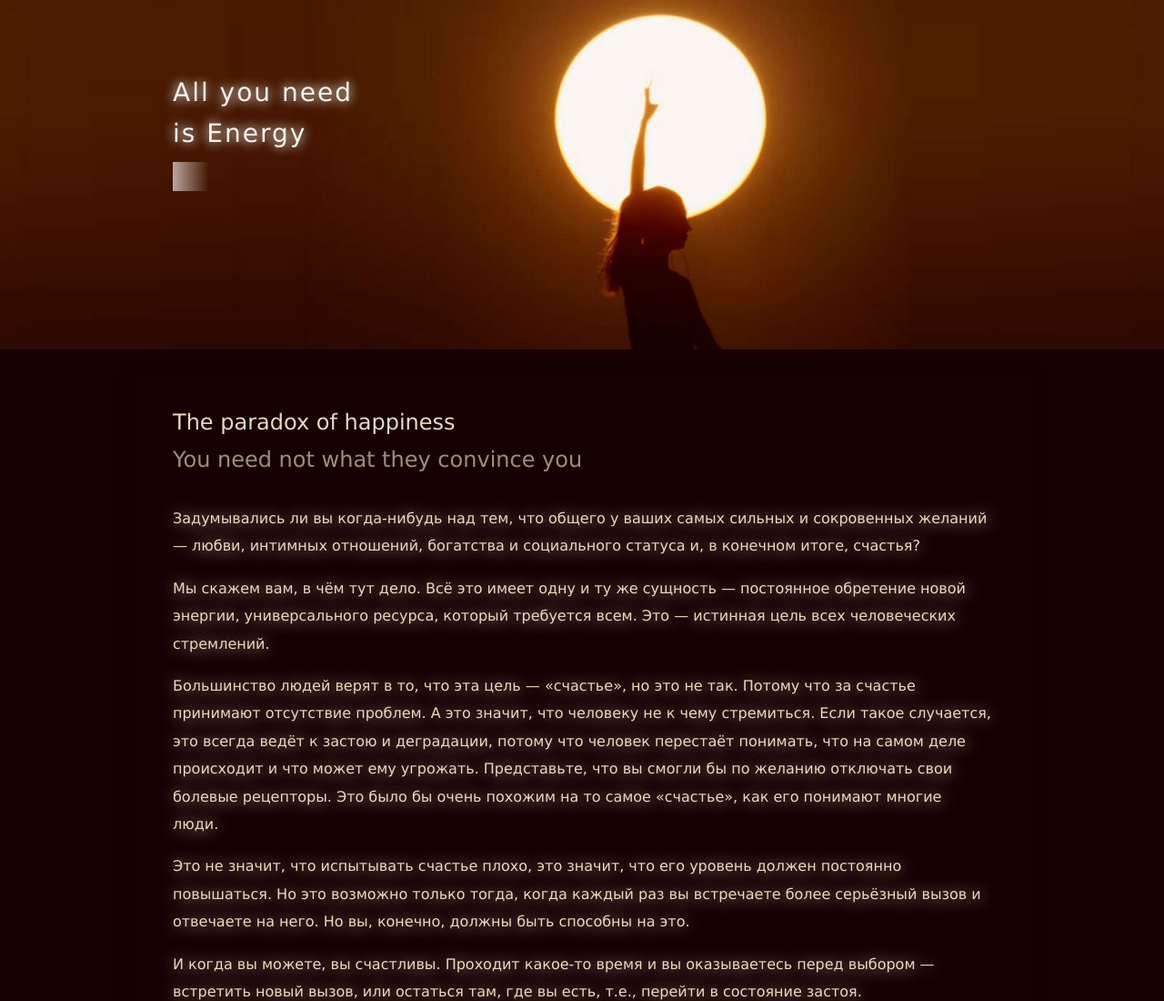
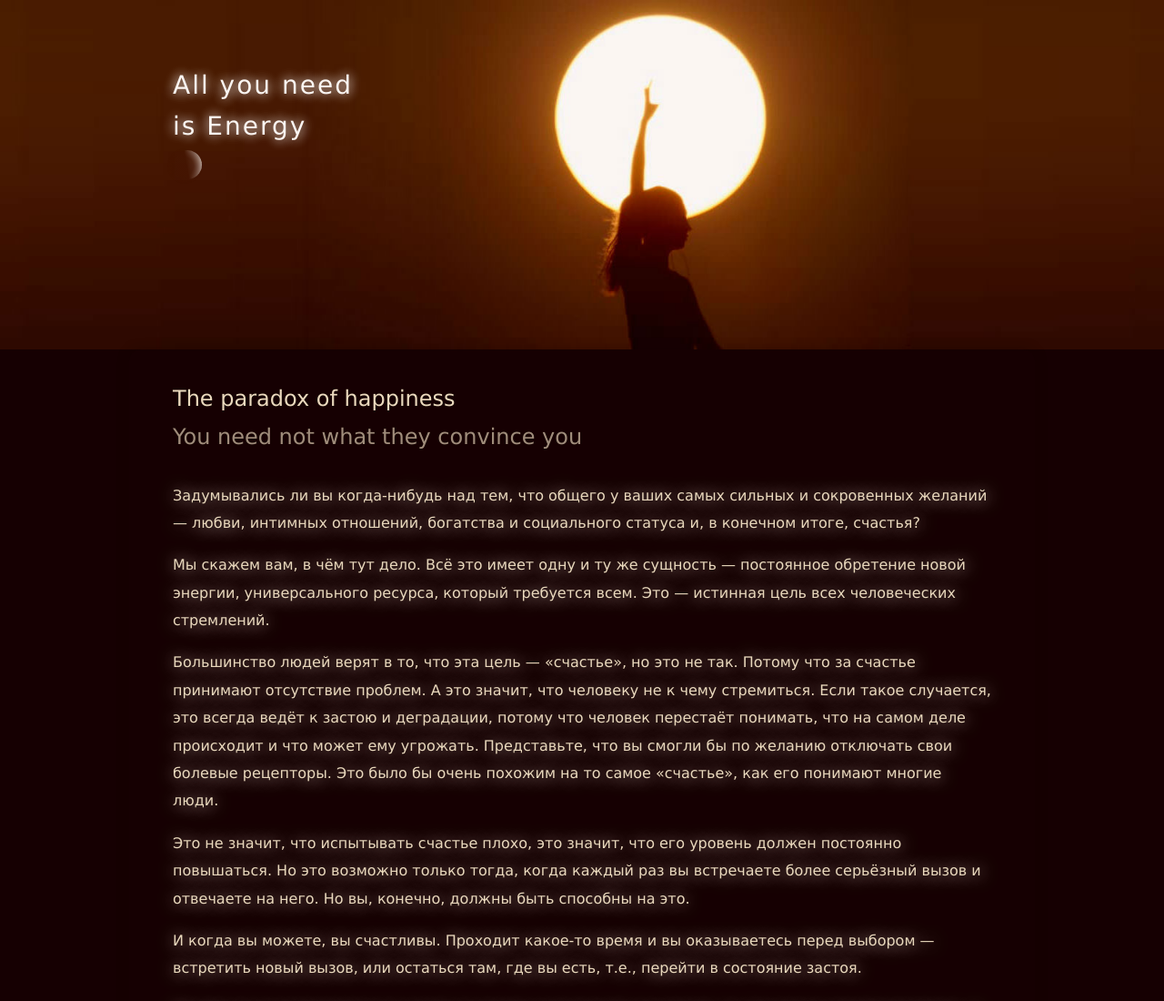
Before and after one commit to srgg6701/follow-energy, a website: page index.html in a window 1280 px wide. Shown: the top 1100 px of the page at 91% size. Drawn offline with Linux system fonts and the light colour scheme.

Commit message:
Re-arranging css rules for different breakpoints

```diff
--- a/css/css.css
+++ b/css/css.css
@@ -1,6 +1,7 @@
-html{
+html {
     background-color: #160002;
 }
+
 html, body {
     margin: 0;
     padding: 0;
@@ -32,7 +33,7 @@ article {
     /* padding: 12px 48px; */
 }
 
-footer{
+footer {
     column-count: 3;
     margin-bottom: 20px;
     overflow: hidden;
@@ -42,10 +43,22 @@ h1,h2,h3,h4,h5,h6 {
 }
 
 h1 {
-    font-size: 28px;
+    font-size: 20px;
     font-weight: normal;
     letter-spacing: 2px;
     line-height: 1.6;
+}
+
+@media screen and (min-width: 900px) {
+    h1 {
+        font-size: 2.9vw;
+    }
+}
+
+@media screen and (min-width: 1024px) {
+    h1 {
+        font-size: 28px;
+    }
 }
 
 h2 {
@@ -53,14 +66,25 @@ h2 {
 }
 
 header {
-    /* margin: auto; */
     height: 0;
-    /* height: 51%; */
-    padding-bottom: 16%;
-    padding-top: 16%;
+    padding-bottom: 25%;
+    padding-top: 25%;
     position: relative;
 }
 
+@media screen and (min-width: 600px) {
+    header {
+        padding-bottom: 20%;
+        padding-top: 20%;
+    }
+}
+
+@media screen and (min-width: 900px) {
+    header {
+        padding-bottom: 15%;
+        padding-top: 15%;
+    }
+}
 
 iframe {
     max-width: 100%;
@@ -71,7 +95,7 @@ li {
     list-style: none;
 }
 
-article, footer, header{
+article, footer, header {
     margin-left: auto;
     margin-right: auto;
     max-width: 900px;
@@ -87,37 +111,65 @@ p:hover {
 }
 
 #hamburger {
-    background-image: linear-gradient(to right, rgb(251, 246, 242), transparent);
-    /* bottom: -40px; */
+    background-image: linear-gradient(to left, rgb(251, 246, 242) 0, transparent 53%);
+    border-radius: 50%;
     display: inline-block;
+    float: left;
     height: 32px;
-    /* margin-top: -36px; */
     opacity: 0.65;
-    /* position: absolute; */
     transition: all ease 0.3s;
-    transform: translateY(-27px);
+    transform: translateY(-27px) rotate(-10deg);
+    width: 32px;
+}
+#hamburger:before{
+    /* outline: solid 1px; */
+    background-image: radial-gradient(rgba(69, 22, 2, 0.75) 34%, transparent 70%);
+    border-radius: 50%;
+    content: "";
+    display: inline-block;
+    height: 40px;
     width: 40px;
+    transform: translate(-7px, -3px);
 }
-
 #hamburger:hover {
     cursor: pointer;
     opacity: 1;
 }
 
-#page-background{
+#hamburger:hover:before{
+    content:none;
+}
+
+#page-background {
     background: url(../images/energy-sun-3.jpg) fixed no-repeat;
-    background-position: center top;
-    background-size: contain;
+    background-position: 25% top;
+    background-size: 168%;
     height: 0;
-    padding-bottom: 30%;
+    padding-bottom: 50%;
     position: fixed;
-    top:0;
-    right:0;
-    left:0;
+    top: 0;
+    right: 0;
+    left: 0;
     z-index: -1;
 }
 
-#second-menu{
+@media screen and (min-width: 600px) {
+    #page-background {
+        background-position: center top;
+        background-size: 135%;
+        padding-bottom: 40%;
+    }
+}
+
+@media screen and (min-width: 900px) {
+    #page-background {
+        background-position: center top;
+        background-size: contain;
+        padding-bottom: 30%;
+    }
+}
+
+#second-menu {
     display: none;
     max-width: 60%;
     padding: 10px 20px;
@@ -125,34 +177,35 @@ p:hover {
     right: 0;
 }
 
-#second-menu > section{
+#second-menu > section {
     /* column-count: 2; */
 }
 
 /**/
-article h2{
+article h2 {
     font-weight: normal;
 }
-article p,
-article li{
+
+article p, article li {
     text-shadow: 1px 1px 18px rgba(251, 246, 242, 0.8);
 }
-article section{
+
+article section {
+    margin-left: -48px;
+    margin-right: -48px;
     box-shadow: 0 0 13px 0px rgba(22,0,2,0.33);
     border-radius: 12px;
     background: rgba(22, 0, 2, 0.5);
     padding: 12px 48px;
-    margin-left: -48px;
-    margin-right: -48px;
 }
-footer a,
-header section a{
+
+footer a, header section a {
     float: left;
     clear: left;
     opacity: 0.75;
 }
-footer a:hover,
-header section a:hover{
+
+footer a:hover, header section a:hover {
     border-bottom: none;
     color: #ead9bd;
     opacity: 1;
@@ -163,39 +216,49 @@ h1 a div {
     text-shadow: 1px 1px 14px rgba(255,255,255,0.35), -1px -1px 14px rgba(255,255,255,0.35), -1px 1px 14px rgba(255,255,255,0.35), 1px -1px 14px rgba(255,255,255,0.35);
 }
 
-header h1{
+header h1 {
     position: absolute;
-    transform: translateY(-140%);
+    transform: translateY(-50%);
     margin: 0;
 }
 
-header section a:hover{
+@media screen and (min-width: 600px) {
+    header h1 {
+        /* transform: translateY(-120%); */
+    }
+}
+
+@media screen and (min-width: 1024px) {
+    header h1 {
+        transform: translateY(-120px);
+    }
+}
+
+header section a:hover {
     text-decoration: underline;
 }
 
 header ul.menu {
-    background: rgba(255,255,255,0.5);
-    /* float: left; */
+    background: rgba(255,255,255,0.15);
     display: none;
-    max-width: 40%;
+    float: left;
+    /* max-width: 40%; */
     padding: 10px 14px;
     position: relative;
-    top: -34px;
-    left: 52px;
+    top: 7px;
+    left: 12px;
     list-style: square;
-    /* position: absolute; */
-    /* top: 37%; */
     transform: translateY(-63px);
     z-index: 1;
 }
 
-ul.menu{
+ul.menu {
     margin-top: 30px;
     margin-bottom: 6px;
     padding-left: 0;
 }
 
-.menu li:before{
+.menu li:before {
     background-color: rgba(203, 203, 247, 1);
     border-radius: 50%;
     display: inline-block;
```
